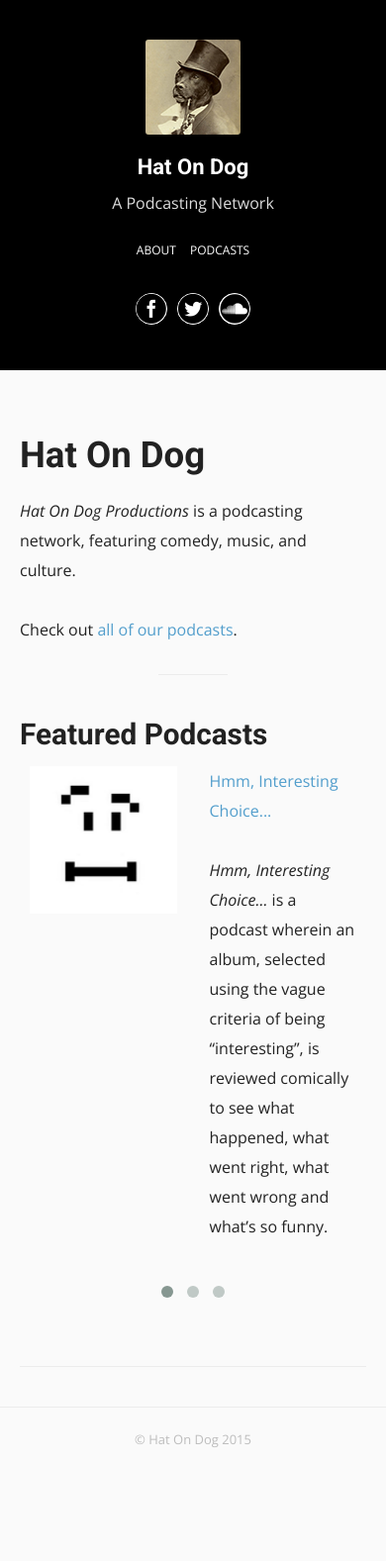
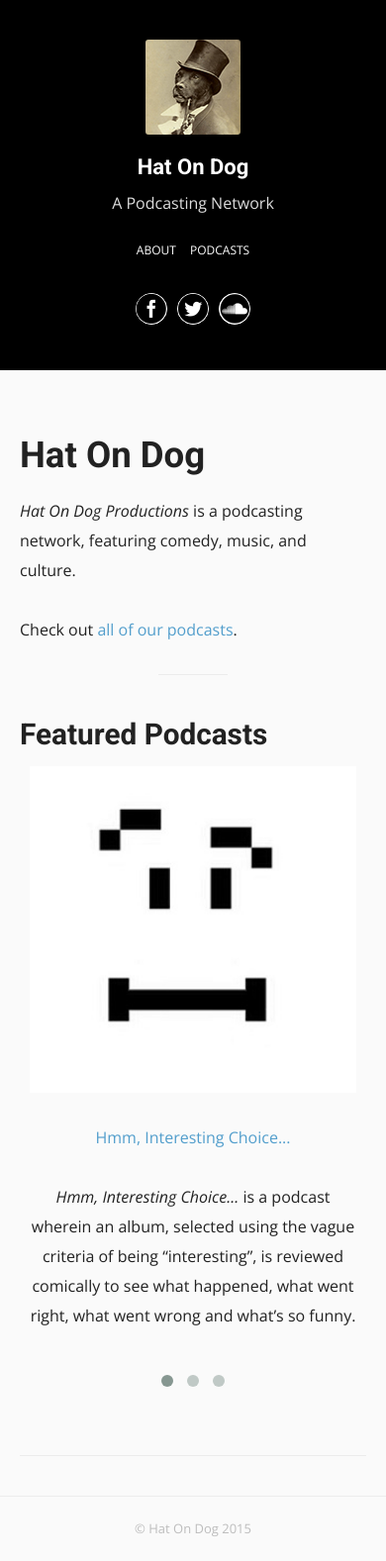
Before and after one commit to hatondog/hatondog.github.io, a Jekyll site: the page built from index.html, in a window 390 px wide. Shown: the whole page at 99% size. Built offline with Jekyll 4.4.1, drawn with Linux system fonts in a browser that asks for light colours; nearby versions of some CDN libraries; before the commit the page ends 1487 px from its top, so only the background shows below that.

Commit message:
Improve carousel on mobile

```diff
--- a/css/style.css
+++ b/css/style.css
@@ -408,11 +408,6 @@ header  .social a{
         padding: 20px;
     }
 }
-@media screen and (max-width: 420px){
-    .page_numbers {
-        display: none;
-    }
-}
 @media screen and (max-width: 960px){
     #content{
         width: 100%;
@@ -442,6 +437,12 @@ header  .social a{
   width: 100%;
   height: auto;
 }
+@media screen and (max-width: 600px){
+    .owl-carousel .half {
+        width: 100% !important;
+		text-align: center;
+    }
+}
 .owl-carousel .half{
 	width:45%;
 }
```
